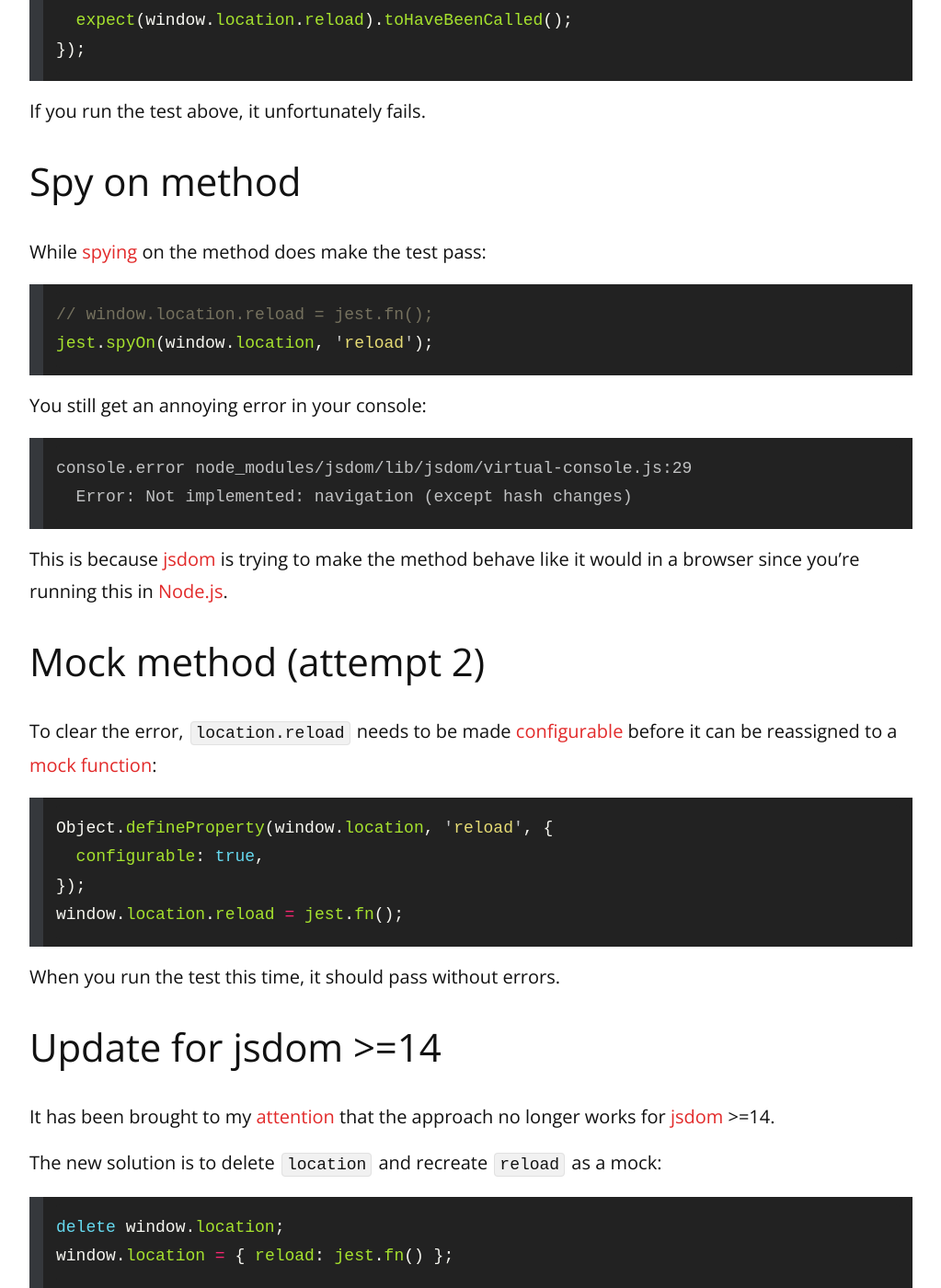
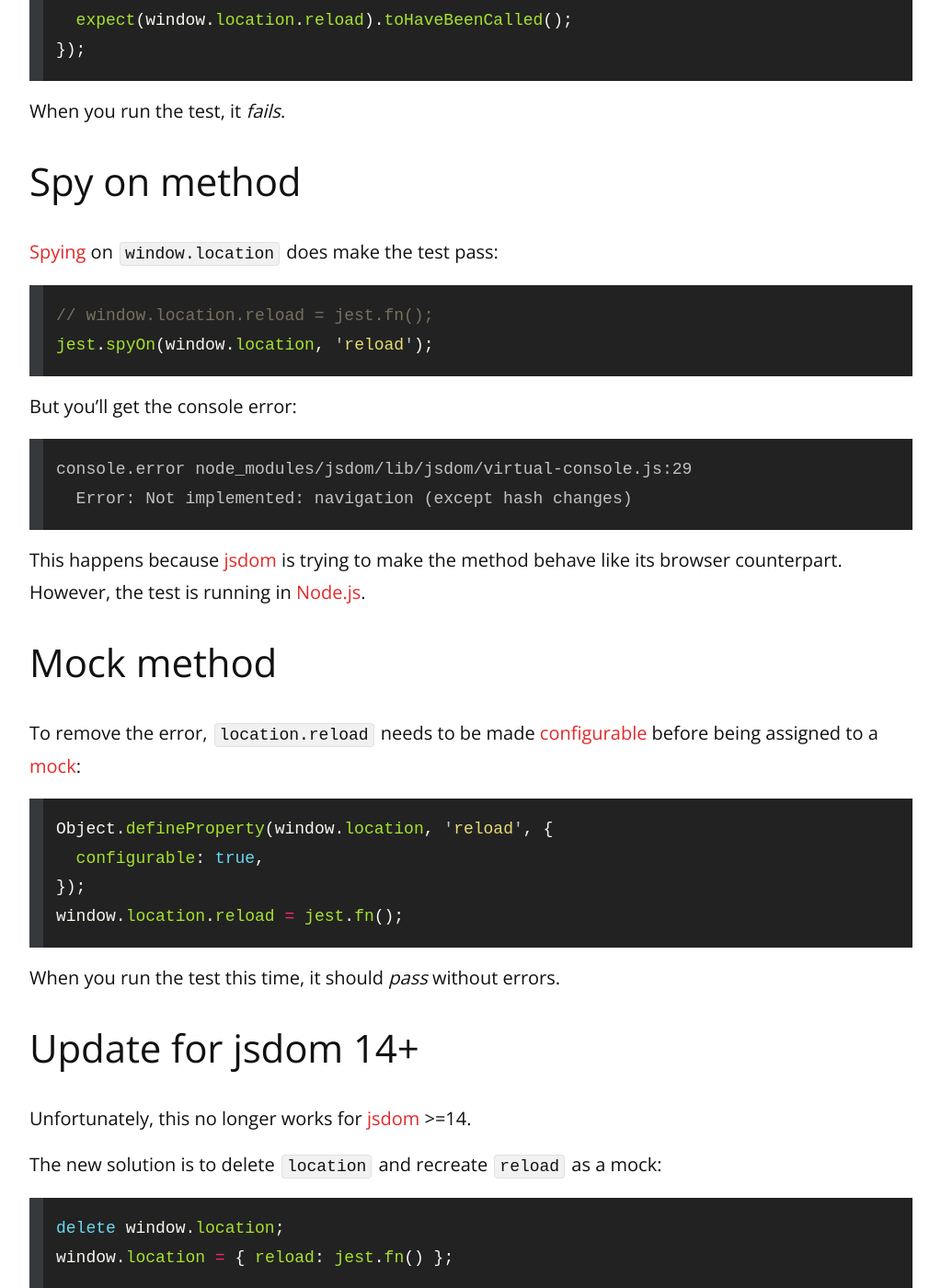
Before and after one commit to remarkablemark/remarkablemark.github.io, a Jekyll site: the page built from _posts/2018/2018-11-17-mock-window-location.md, in a window 1280 px wide and 1400 px high, scrolled down 405 px. Shown: the whole window at 92% size, without its empty margins (128-1151 px from the left). Built offline with Jekyll 4.4.1, drawn with Linux system fonts in a browser that asks for light colours; comment, search, counter and statistics services are not loaded; some of the changed text lies outside the part shown.

Commit message:
fix(posts): update "Jest: mock window.location methods"
- Rename post title "How to mock window.location methods" to
  "Jest: mock window.location methods"
- Update and improve excerpt, sentences and paragraphs, headings,
  and code blocks
- Replace hash comment with disqus shortlink to fix false negative
  error coming from htmlproofer
- Embed gist and repl.it
- Prefer newer solution (latest jest/jsdom) over the older solution

````diff
--- a/_posts/2018/2018-11-17-mock-window-location.md
+++ b/_posts/2018/2018-11-17-mock-window-location.md
@@ -1,12 +1,13 @@
 ---
 layout: post
-title: How to mock window.location methods
-date: 2018-11-17 19:47:17 -4000
-excerpt: How to mock or spy on `window.location` methods in Jest tests.
-categories: jest test spy mock window javascript
+title: 'Jest: mock window.location methods'
+date: 2018-11-17 19:47:17
+updated: 2019-09-03 20:20:31
+excerpt: How to mock `window.location` methods in a Jest test.
+categories: jest test spy mock window javascript nodejs
 ---
 
-There may be a scenario where you need to [mock](https://jestjs.io/docs/en/mock-function-api) a method from [`window.location`](https://developer.mozilla.org/docs/Web/API/Location#Methods) in your [Jest](https://jestjs.io/) tests:
+There may be a situation where you need to [mock](https://jestjs.io/docs/en/mock-function-api) methods on [`window.location`](https://developer.mozilla.org/docs/Web/API/Location#Methods) in [Jest](https://jestjs.io/en/):
 
 ```js
 it('mocks and calls window.location.reload', () => {
@@ -16,29 +17,29 @@
 });
 ```
 
-If you run the test above, it unfortunately fails.
+When you run the test, it _fails_.
 
 ## Spy on method
 
-While [spying](https://jestjs.io/docs/en/jest-object#jestspyonobject-methodname) on the method does make the test pass:
+[Spying](https://jestjs.io/docs/en/jest-object#jestspyonobject-methodname) on `window.location` does make the test pass:
 
 ```js
 // window.location.reload = jest.fn();
 jest.spyOn(window.location, 'reload');
 ```
 
-You still get an annoying error in your console:
+But you'll get the console error:
 
 ```
 console.error node_modules/jsdom/lib/jsdom/virtual-console.js:29
   Error: Not implemented: navigation (except hash changes)
 ```
 
-This is because [jsdom](https://github.com/jsdom/jsdom) is trying to make the method behave like it would in a browser since you're running this in [Node.js](https://nodejs.org/).
+This happens because [jsdom](https://github.com/jsdom/jsdom) is trying to make the method behave like its browser counterpart. However, the test is running in [Node.js](https://nodejs.org/en/).
 
-## Mock method (attempt 2)
+## Mock method
 
-To clear the error, `location.reload` needs to be made [configurable](https://developer.mozilla.org/docs/Web/JavaScript/Reference/Global_Objects/Object/defineProperty#Description) before it can be reassigned to a [mock function](https://jestjs.io/docs/en/jest-object#jestfnimplementation):
+To remove the error, `location.reload` needs to be made [configurable](https://developer.mozilla.org/docs/Web/JavaScript/Reference/Global_Objects/Object/defineProperty#Description) before being assigned to a [mock](https://jestjs.io/docs/en/jest-object#jestfnimplementation):
 
 ```js
 Object.defineProperty(window.location, 'reload', {
@@ -47,11 +48,11 @@
 window.location.reload = jest.fn();
 ```
 
-When you run the test this time, it should pass without errors.
+When you run the test this time, it should _pass_ without errors.
 
-## Update for jsdom >=14
+## Update for jsdom 14+
 
-It has been brought to my [attention]({% post_url 2018/2018-11-17-mock-window-location %}#comment-4446972247) that the approach no longer works for [jsdom](https://github.com/jsdom/jsdom) >=14.
+Unfortunately, this no longer works for [jsdom](https://github.com/jsdom/jsdom) >=14.
 
 The new solution is to delete `location` and recreate `reload` as a mock:
 
@@ -60,39 +61,44 @@
 window.location = { reload: jest.fn() };
 ```
 
-Thanks to [Josh](https://gist.github.com/joshjg) for sharing the alternative.
+Credit goes to [Josh](https://gist.github.com/remarkablemark/5cb571a13a6635ab89cf2bb47dc004a3#gistcomment-2905726) for bringing this to my [attention](https://disq.us/p/21jm1qv).
 
-## Final solution
+## Solution
 
 Here's the refactored final solution:
 
 ```js
-describe('window.location.reload', () => {
-  // reference of the original method
-  const { reload } = window.location;
+describe('window.location', () => {
+  const { location } = window;
 
   beforeAll(() => {
-    Object.defineProperty(window.location, 'reload', {
-      configurable: true,
-    });
-    window.location.reload = jest.fn();
-    // delete window.location;
-    // window.location = { reload: jest.fn() };
+    delete window.location;
+    window.location = { reload: jest.fn() };
   });
 
   afterAll(() => {
-    window.location.reload = reload;
+    window.location = location;
   });
 
-  it('mocks method', () => {
+  it('mocks `reload`', () => {
     expect(jest.isMockFunction(window.location.reload)).toBe(true);
   });
 
-  it('calls method', () => {
+  it('calls `reload`', () => {
     window.location.reload();
     expect(window.location.reload).toHaveBeenCalled();
   });
 });
 ```
 
-Check out the [Gist](https://gist.github.com/remarkablemark/5cb571a13a6635ab89cf2bb47dc004a3) that inspired this post.
+### Gist
+
+The [gist](https://gist.github.com/remarkablemark/5cb571a13a6635ab89cf2bb47dc004a3) that inspired this post:
+
+{% gist 5cb571a13a6635ab89cf2bb47dc004a3 %}
+
+### Repl.it
+
+Run the test in this [repl.it](https://repl.it/@remarkablemark/Jest-mock-windowlocation):
+
+<iframe height="400px" width="100%" src="https://repl.it/@remarkablemark/Jest-mock-windowlocation?lite=true" scrolling="no" frameborder="no" allowtransparency="true" allowfullscreen="true" sandbox="allow-forms allow-pointer-lock allow-popups allow-same-origin allow-scripts allow-modals"></iframe>
````
